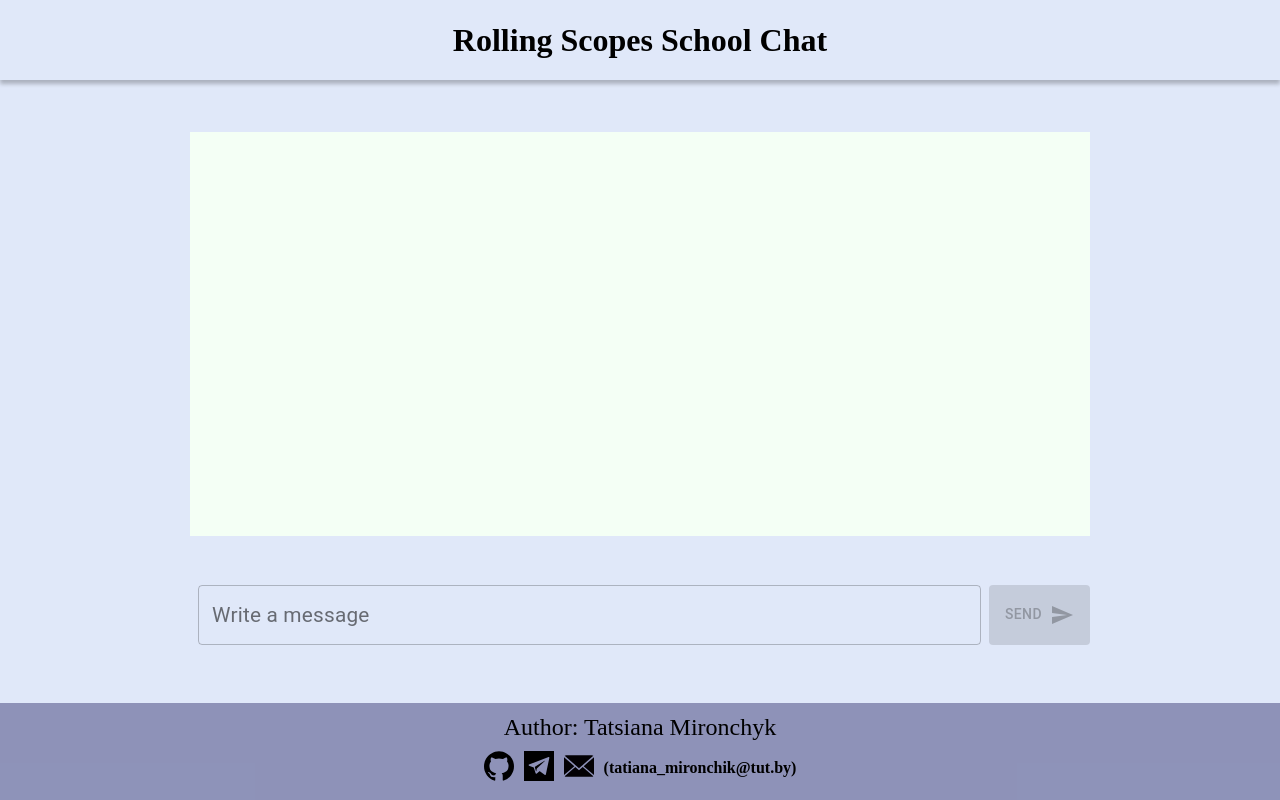
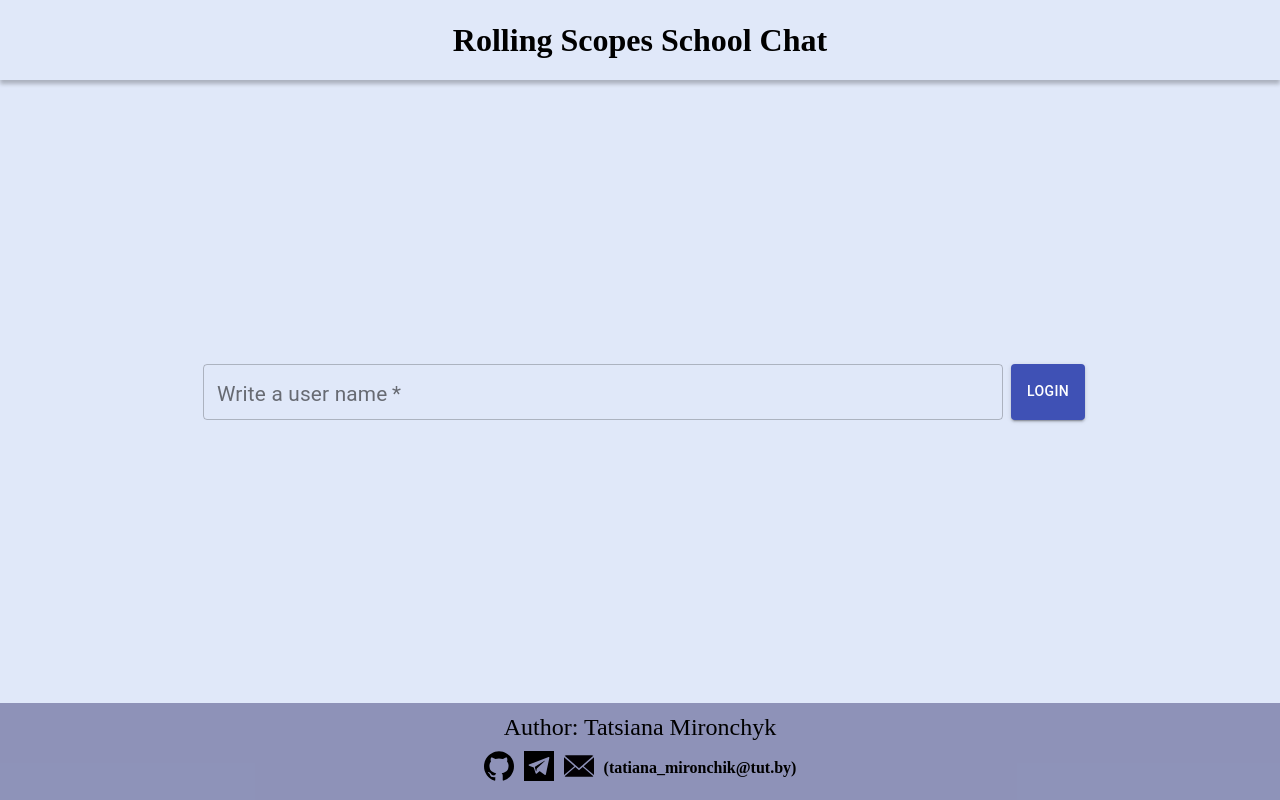
Before and after one commit to Tanya92/RSSChat, a React app: page / in a window 1280 px wide. Built offline with nearby package versions, Linux system fonts and the light colour scheme; no server answers.

Commit message:
feat: create login functionality

```diff
--- a/src/components/app/index.tsx
+++ b/src/components/app/index.tsx
@@ -2,16 +2,16 @@ import * as React from 'react';
 import './app.css';
 import Header from '../header'
 import Footer from "../footer";
-import Main from "../main";
 import {Provider} from "react-redux";
 import {store} from "~/store";
+import LoginWrapper from "~/components/loginWrapper";
 
 export default class App extends React.Component {
     render() {
         return (
             <Provider store={store}>
                 <Header />
-                <Main/>
+                <LoginWrapper/>
                 <Footer />
             </Provider>
         );
--- a/src/components/form/index.tsx
+++ b/src/components/form/index.tsx
@@ -61,7 +61,6 @@ function Form (props: State): JSX.Element {
                 />
                 <Button variant="contained" color="primary" className={classes.button} disabled={!props.connected}>
                     Send
-                    {/* This Button uses a Font Icon, see the installation instructions in the docs. */}
                     <Icon className={classes.rightIcon}>send</Icon>
                 </Button>
             </form>
--- /dev/null
+++ b/src/components/login/index.tsx
@@ -0,0 +1,71 @@
+import * as React from "react";
+import TextField from "@material-ui/core/TextField/TextField";
+import Button from "@material-ui/core/Button/Button";
+import makeStyles from "@material-ui/core/styles/makeStyles";
+import {State} from "~/data/models";
+import {connect} from "react-redux";
+import {Actions, actions} from "~/data/reducer";
+import {FormEvent} from "react";
+
+const fontSize = "1.3rem";
+
+const useStyles = makeStyles(theme => ({
+    main: {
+        width: '90%',
+        margin: 'auto'
+    },
+    container: {
+        display: 'flex',
+        justifyContent: 'center',
+        alignItems: 'stretch',
+    },
+    textField: {
+        marginLeft: theme.spacing(1),
+        marginRight: theme.spacing(1),
+        flexGrow: 2,
+        maxWidth: '800px',
+        fontSize: fontSize,
+    },
+    label: {
+        fontSize: fontSize
+    },
+}), {
+    index: 2
+});
+
+function mapStateToProps (state:State) {
+  return {...state};
+}
+
+
+function Login(props: Actions): JSX.Element {
+    const classes = useStyles({});
+
+    function onSubmit(event: FormEvent): void {
+        event.preventDefault();
+        const form = event.target as HTMLFormElement;
+        const input = form.login;
+        props.setUserName(input.value);
+    }
+
+    return (
+      <main className={classes.main}>
+          <form className={classes.container} onSubmit={onSubmit}>
+              <TextField
+                  label="Write a user name"
+                  InputLabelProps={{'classes': {formControl: classes.label}}}
+                  placeholder="Write a user name"
+                  className={classes.textField}
+                  variant="outlined"
+                  name="login"
+                  required
+              />
+              <Button variant="contained" color="primary" type="submit">
+                  LogIn
+              </Button>
+          </form>
+      </main>
+    );
+}
+
+export default connect(mapStateToProps, actions)(Login);
--- /dev/null
+++ b/src/components/loginWrapper/index.tsx
@@ -0,0 +1,19 @@
+import {State} from "~/data/models";
+import {connect} from "react-redux";
+import Main from "~/components/main";
+import Login from "~/components/login";
+import * as React from 'react';
+
+function mapStateToProps (state:State) {
+    return {...state};
+}
+
+function LoginWrapper(props: State): JSX.Element {
+    if (props.userName) {
+        return <Main/>
+    } else {
+        return <Login/>
+    }
+}
+
+export default connect(mapStateToProps)(LoginWrapper);
--- a/src/services/connection.ts
+++ b/src/services/connection.ts
@@ -1,4 +1,3 @@
-import {string} from "prop-types";
 
 class Connection {
     socket: WebSocket;
```
